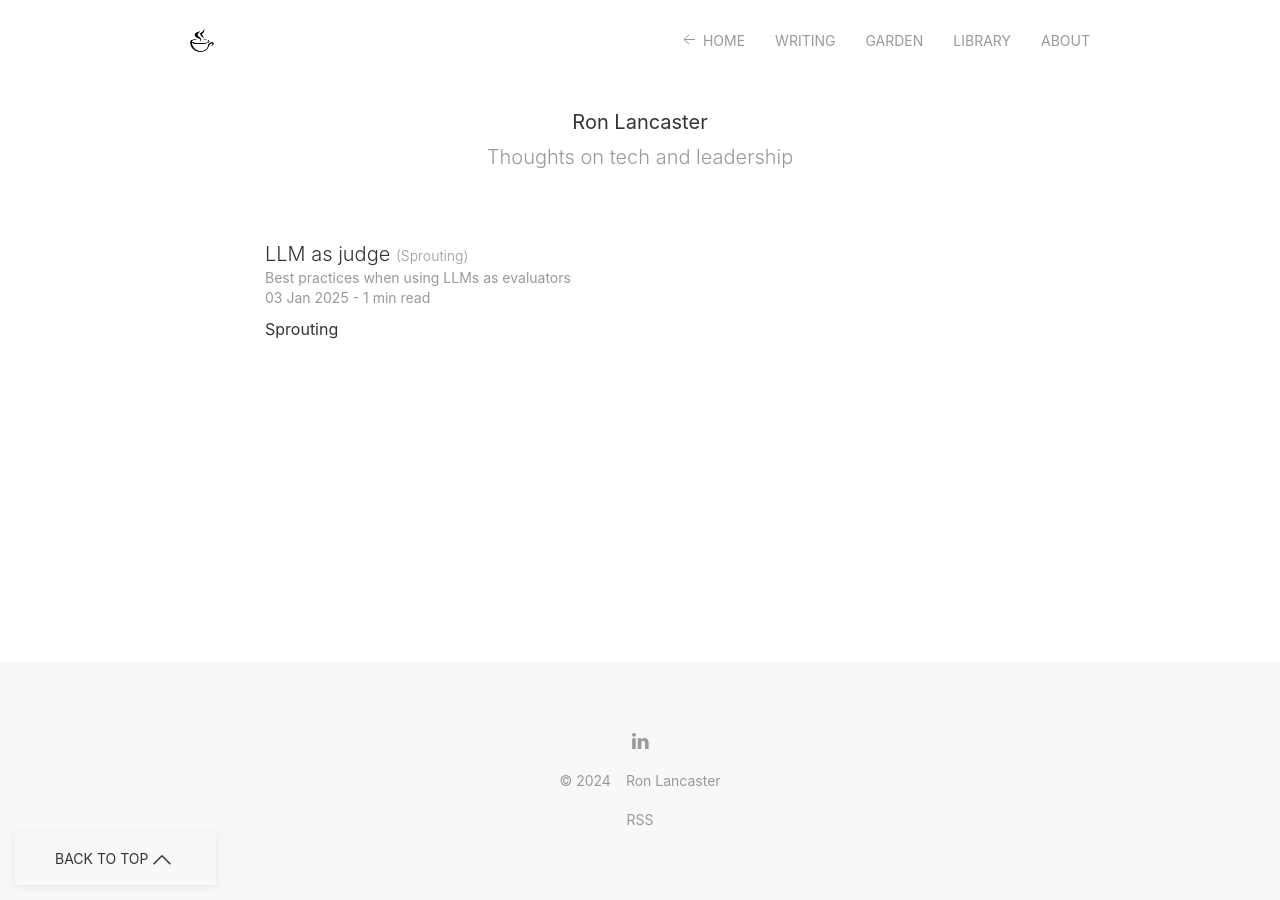
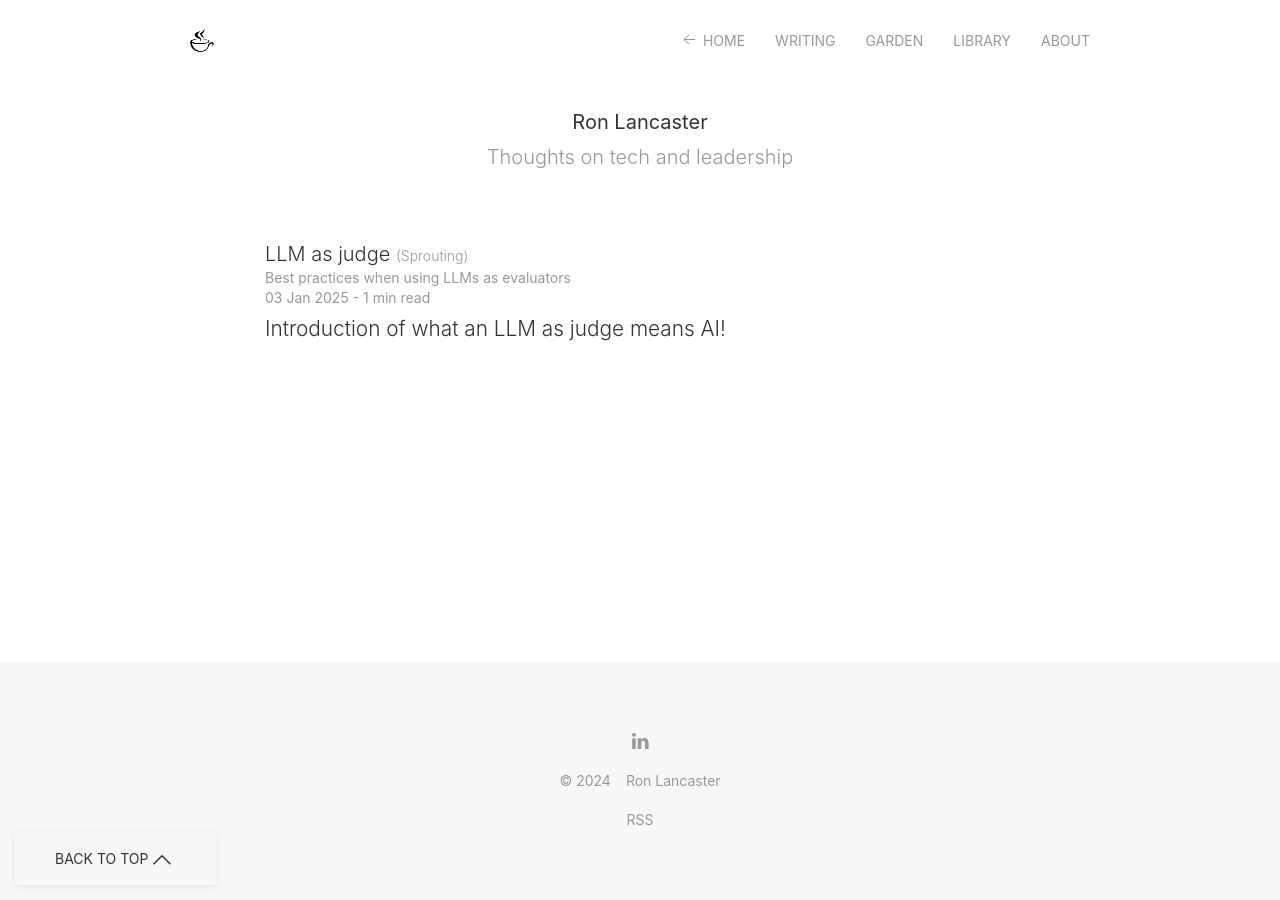
Before and after one commit to nyvyn/nyvyn.github.io, a Jekyll site: the page built from _notes/llm-as-judge.markdown, in a window 1280 px wide. Built offline with Jekyll 4.4.1, drawn with Linux system fonts in a browser that asks for light colours.

Commit message:
docs: Add introduction to LLM as judge note

```diff
--- a/_notes/llm-as-judge.markdown
+++ b/_notes/llm-as-judge.markdown
@@ -6,4 +6,4 @@ date: 2025-1-3
 status: Sprouting
 ---
 
-Sprouting
+# Introduction of what an LLM as judge means AI!
```
